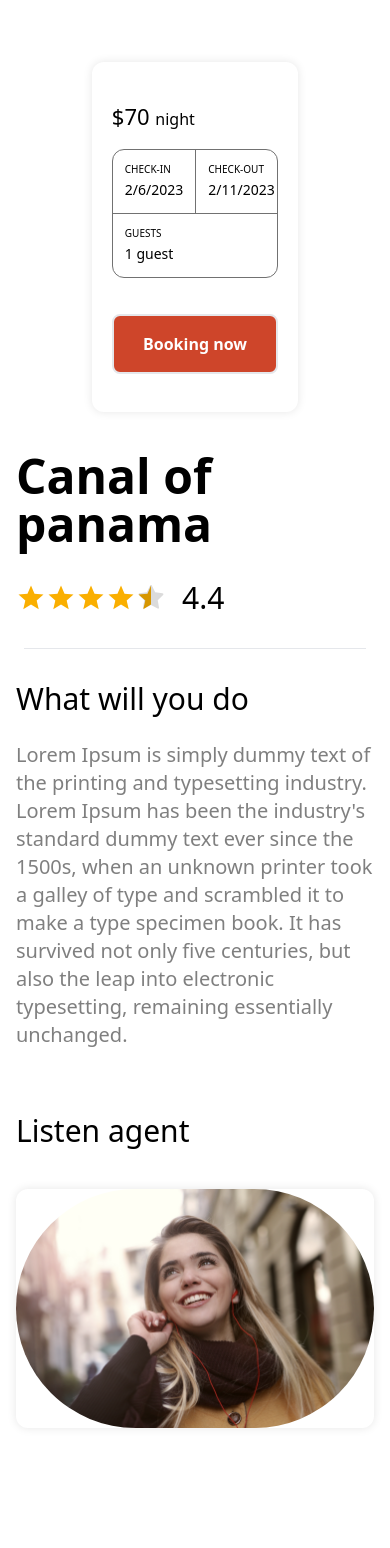
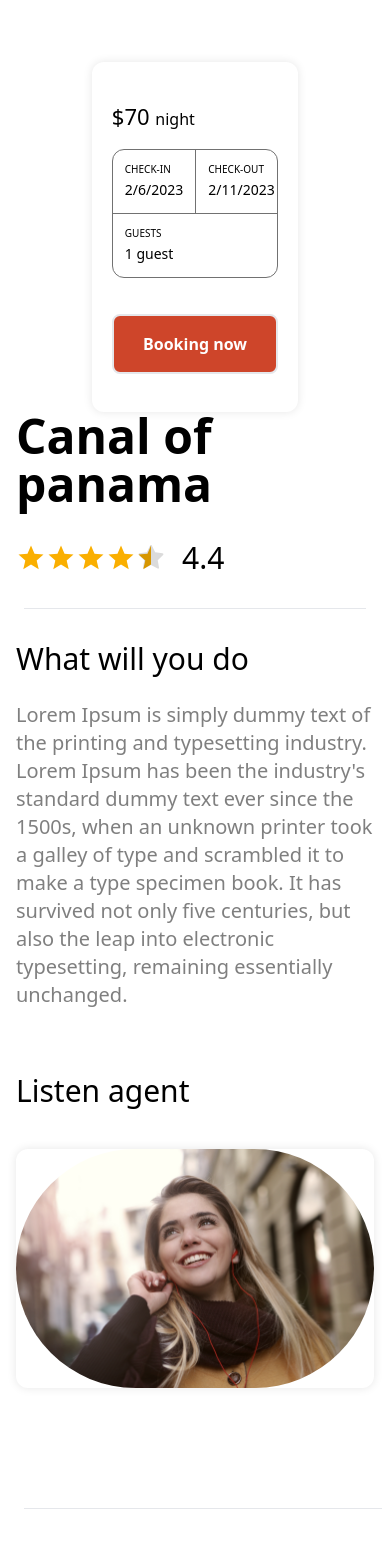
Before and after one commit to AxelCoolpa/COOL-FRONT, a React (Vite) app: page /details/1 in a window 390 px wide. Shown: the part 378-1926 px from the top of the page. Before the commit the page ends 1886 px from the top, so only its background shows below. Built offline with nearby package versions, Linux system fonts and the light colour scheme.

Commit message:
gallery section and paddings

```diff
--- a/src/components/sections/DetailMainSection.tsx
+++ b/src/components/sections/DetailMainSection.tsx
@@ -7,6 +7,7 @@ import DetailHeader from '../details/DetailHeader'
 import DetailInfo from '../details/DetailInfo'
 import BookingCard from '../details/BookingCard'
 import ListenAgent from '../details/ListenAgent'
+import Gallery from '../details/Gallery'
 
 const DetailMainSection = () => {
 	const { id } = useParams()
@@ -16,21 +17,28 @@ const DetailMainSection = () => {
 	return (
 		<div className='max-w-screen-2xl mx-auto'>
 			<DetailHeader listing={listing} />
-			<div className='grid grid-cols-1 xl:grid-cols-7 md:gap-10 pt-16'>
+			<div className='grid grid-cols-1 xl:grid-cols-7 md:gap-10 py-16'>
 				<DetailInfo
 					name={listing?.name}
 					rating={listing?.rating}
 					description={listing?.description}
 				/>
-				<div className='order-first mb-10 xl:order-last lg:col-span-3'>
+				<div className='order-first xl:order-last lg:col-span-3'>
 					<BookingCard price={listing?.price} />
 				</div>
 			</div>
-			<div className='grid grid-cols-1 xl:grid-cols-9 md:gap-10 pt-16'>
-				<div className='col-span-5'>
+			<div className='grid grid-cols-1 xl:grid-cols-9 md:gap-10'>
+				<div className='xl:col-span-6 2xl:col-span-5'>
 					<ListenAgent />
 				</div>
 			</div>
+			<hr className='w-full xl:w-4/6 2xl:w-3/6  mx-2 m-10' />
+			<div className='grid grid-cols-1 xl:grid-cols-9 md:gap-10'>
+				<div className='xl:col-span-7'>
+					<Gallery listing={listing} />
+				</div>
+			</div>
+			<hr className='w-full xl:w-4/6 2xl:w-3/6 mx-2 m-10' />
 		</div>
 	)
 }
```
